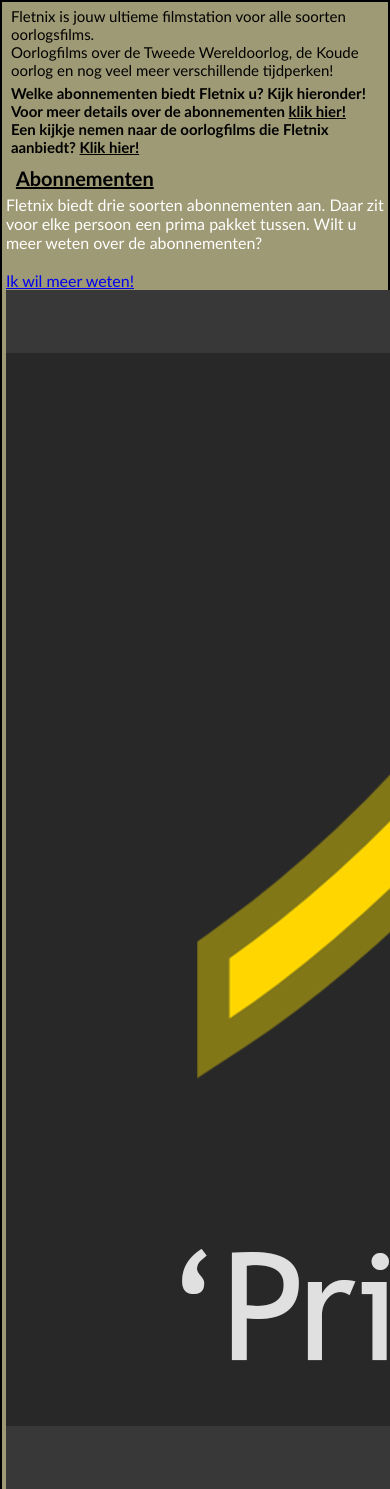
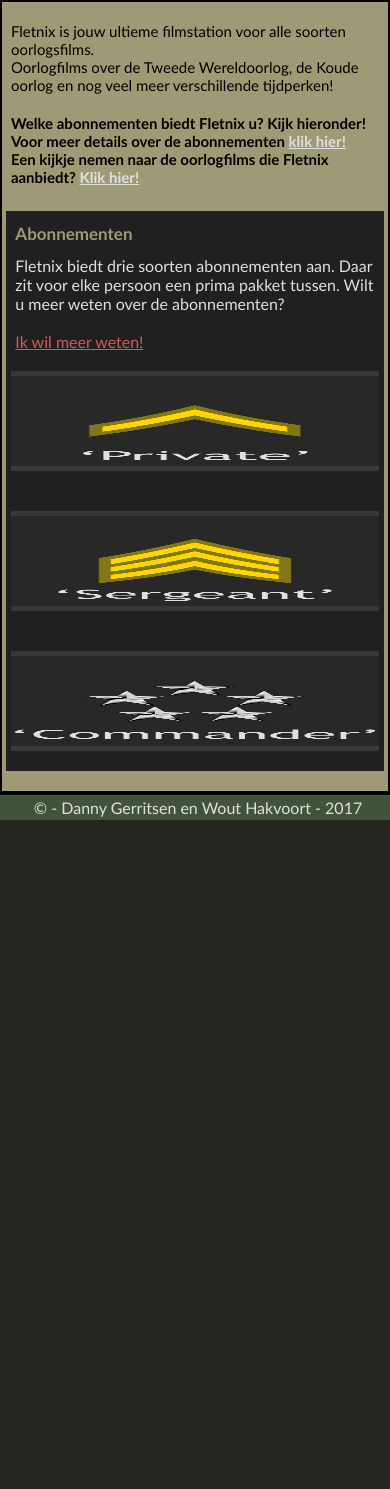
Before and after one commit to dannyger97/Fletnix, a PHP site: page / in a window 390 px wide; the page is wider, and only the part inside the window is pictured. Shown: the part 90-1579 px from the top of that part. After the commit the page ends 910 px from the top of that part, so only its background shows below. Run offline with PHP 8.4, Linux system fonts and the light colour scheme.

Commit message:
Een grote bijwerking van het filmoverzicht, mobiel moet nog steeds gedaan worden

```diff
--- a/css/styles.css
+++ b/css/styles.css
@@ -558,7 +558,10 @@
     .index-container h1 {
         font-size: 20px;
         color: black;
-        text-decoration: underline;
+        border:5px;
+        border-style: solid none;
+        background:rgb(158, 154, 117);
+        padding:2px 0;
         margin: 5px 10px;
     }
 
@@ -575,7 +578,7 @@
 
     .index-text p {
         font-size: 15px;
-        margin: 5px 5px;
+        margin: 20px 5px;
         color: black;
     }
 
@@ -586,8 +589,9 @@
     }
 
     .index-text a {
-        color: black;
+        color: #e0e0e0;
     }
+
     .inlog {
         position: absolute;
         right: 0;
@@ -598,4 +602,47 @@
         color: #e0e0e0;
         font-size: 20px;
     }
+    .abonnement-container {
+        margin: 20px 0 20px;
+        width: 100%;
+        display: flex;
+        flex-direction: column;
+        justify-content: center;
+        background-color: rgb(32, 32, 32);
+    }
+
+    .abonnement-container img {
+        width:auto;
+        height: 100px;
+        margin: 20px 5px;
+    }
+
+    .abonnement-item{
+        display:flex;
+        flex-direction: column;
+        margin:auto;
+        color:#e0e0e0;
+        width:95%;
+    }
+
+    .abonnement-item-foto{
+        display:flex;
+        flex-direction: row;
+        margin:auto;
+    }
+
+    .abonnement-item h1{
+        color:rgb(158, 154, 117);
+        background:none;
+        border:none;
+        margin:10px 0;
+        text-decoration:none;
+        font-size:17px;
+    }
+
+    .abonnement-item a{
+        color: indianred;
+    }
+
+
 }
```
